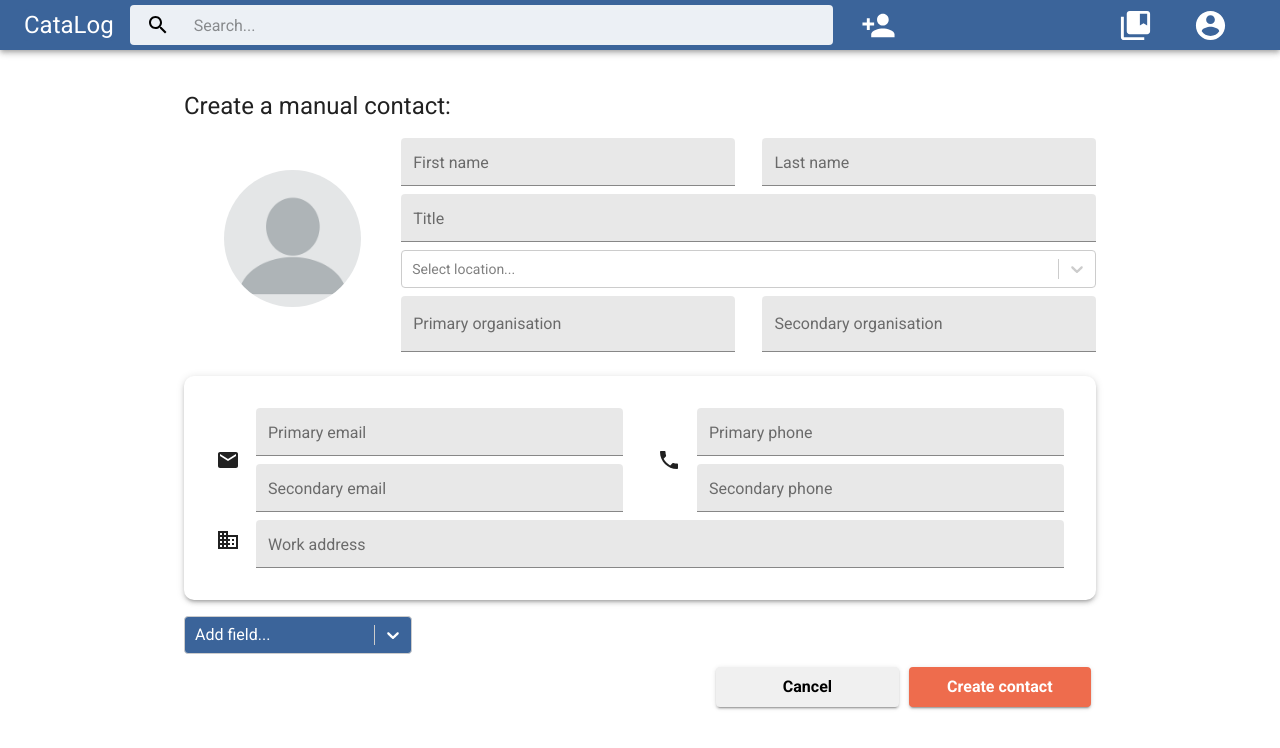
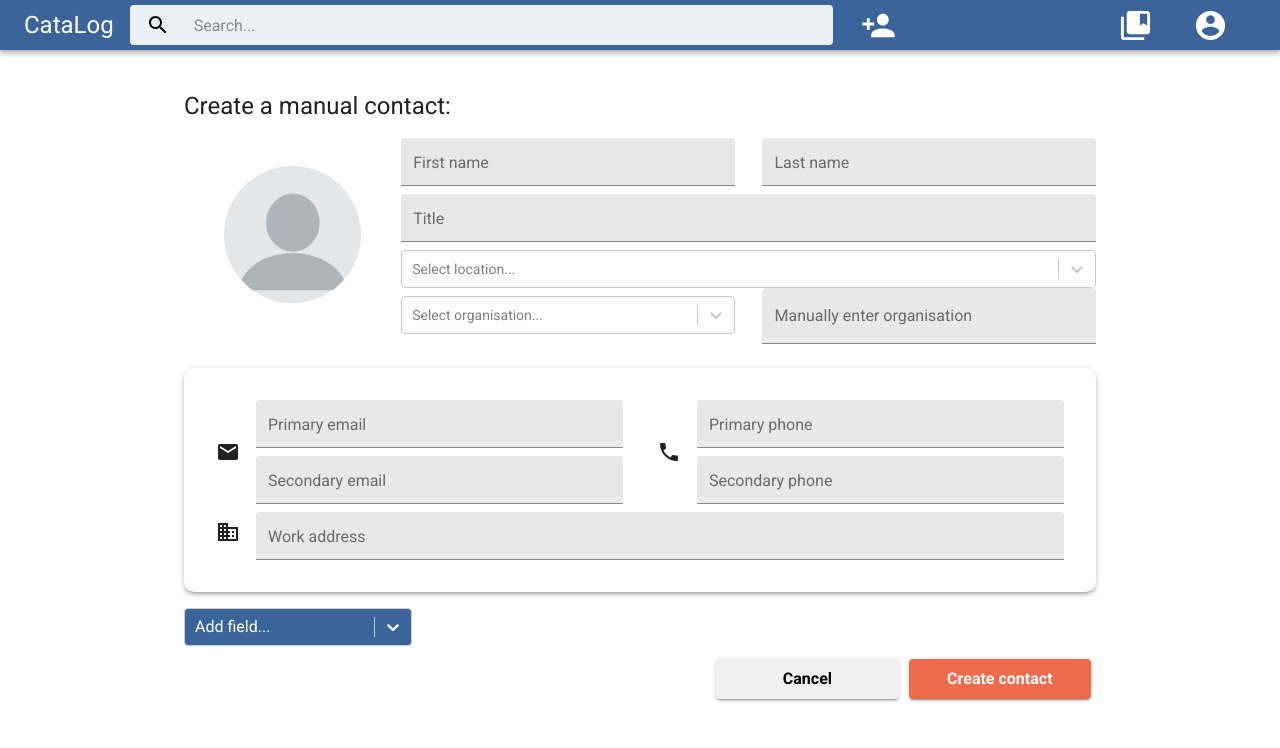
Before and after one commit to bawses/it-project-crm, a Next.js app: page /contacts/create in a window 1280 px wide. Shown: the top 748 px of the page. Built offline with nearby package versions, Linux system fonts and the light colour scheme; no server answers; sample sign-in values are in the browser's storage; a web font is replaced by a local one.

Commit message:
Complete organisation selector that fetches all organisations

```diff
--- a/components/cards/ContactHeader.tsx
+++ b/components/cards/ContactHeader.tsx
@@ -65,7 +65,7 @@ export default function ContactHeader({
           )}
         </div>
       )}
-      {type === "organisation" && (
+      {type === "organisation" && about && (
         <Paper
         elevation={3}
         className={classes.aboutSection}
--- /dev/null
+++ b/components/input/OrganisationInput.tsx
@@ -0,0 +1,71 @@
+import React from "react";
+import { makeStyles, TextField } from "@material-ui/core";
+import OrganisationSelector, { orgSelectValue } from "./OrganisationSelector";
+import { OnChangeValue } from "react-select";
+import { IOrganisation } from "../../lib/DataTypes";
+
+interface OrganisationInputProps {
+  selectedOrg: OnChangeValue<orgSelectValue, false> | null;
+  selectOnChange: (value: OnChangeValue<orgSelectValue, false>) => void;
+  organisations?: IOrganisation[];
+  manualValue: string;
+  manualOnChange: (event: any) => void;
+}
+
+export default function OrganisationInput({
+  selectedOrg,
+  selectOnChange,
+  organisations = [],
+  manualValue,
+  manualOnChange,
+}: OrganisationInputProps) {
+  const classes = useStyles();
+
+  return (
+    <div className={classes.responsiveRow}>
+      <div className={classes.responsiveField}>
+        <OrganisationSelector
+          selectedOrganisation={selectedOrg}
+          onChange={selectOnChange}
+          organisations={organisations}
+        />
+      </div>
+      <div
+        className={`${classes.responsiveField} ${classes.responsiveSpacing}`}
+      >
+        <TextField
+          id="manualOrganisation"
+          label="Manually enter organisation"
+          variant="filled"
+          fullWidth
+          value={manualValue}
+          onChange={manualOnChange}
+        />
+      </div>
+    </div>
+  );
+}
+
+const useStyles = makeStyles((theme) => ({
+  responsiveRow: {
+    display: "flex",
+    flexDirection: "row",
+    width: "100%",
+    justifyContent: "space-between",
+    [theme.breakpoints.down("xs")]: {
+      flexDirection: "column",
+      alignItems: "center",
+    },
+  },
+  responsiveField: {
+    width: "48%",
+    [theme.breakpoints.down("xs")]: {
+      width: "100%",
+    },
+  },
+  responsiveSpacing: {
+    [theme.breakpoints.down("xs")]: {
+      marginTop: theme.spacing(),
+    },
+  },
+}));
--- a/components/input/OrganisationSelector.tsx
+++ b/components/input/OrganisationSelector.tsx
@@ -1,12 +1,24 @@
 import React from "react";
-import { makeStyles } from "@material-ui/core";
+import { makeStyles, Container, Typography } from "@material-ui/core";
 import Select, { OnChangeValue } from "react-select";
-import { SelectValue } from "../tables/contactsTableTags";
 import { IOrganisation } from "../../lib/DataTypes";
+import DEFAULT_IMAGE from "../../assets/building-1062.png";
+import Image from "next/image";
+
+type orgType = {
+  id: string;
+  name: string;
+  imageUrl?: string;
+};
+
+export type orgSelectValue = {
+  value: orgType;
+  label: string;
+};
 
 interface OrganisationSelectorProps {
-  selectedOrganisation: OnChangeValue<SelectValue, false> | null;
-  onChange: (value: OnChangeValue<SelectValue, false>) => void;
+  selectedOrganisation: OnChangeValue<orgSelectValue, false> | null;
+  onChange: (value: OnChangeValue<orgSelectValue, false>) => void;
   organisations?: IOrganisation[];
 }
 
@@ -17,13 +29,38 @@ export default function OrganisationSelector({
 }: OrganisationSelectorProps) {
   const classes = useStyles();
 
+  const formatOptionLabel = ({ value, label }: orgSelectValue) => (
+    <div className={classes.selectOption}>
+      <div className={classes.imageDiv}>
+        <Image
+          className={classes.image}
+          src={
+            typeof value.imageUrl === "string" && value.imageUrl !== ""
+              ? value.imageUrl
+              : DEFAULT_IMAGE
+          }
+          alt="Profile picture"
+          width={22}
+          height={22}
+        />
+      </div>
+      <Typography>{label}</Typography>
+    </div>
+  );
+
   return (
     <div className={classes.topSpacing}>
       <Select
         instanceId="organisationSelector"
         options={organisations
-          .filter((org) => !selectedOrganisation || org._id !== selectedOrganisation.value)
-          .map((org) => ({ value: org._id, label: org.name }))}
+          .filter(
+            (org) =>
+              !selectedOrganisation || org._id !== selectedOrganisation.value.id
+          )
+          .map((org) => ({
+            value: { id: org._id, name: org.name, imageUrl: "" },
+            label: org.name,
+          }))}
         value={selectedOrganisation}
         onChange={onChange}
         isSearchable={true}
@@ -32,6 +69,8 @@ export default function OrganisationSelector({
         styles={{
           menu: (provided) => ({ ...provided, zIndex: 9999 }),
         }}
+        formatOptionLabel={formatOptionLabel}
+        menuPlacement="auto"
       />
     </div>
   );
@@ -41,4 +80,20 @@ const useStyles = makeStyles((theme) => ({
   topSpacing: {
     marginTop: theme.spacing(),
   },
+  selectOption: {
+    display: "flex",
+    flexDirection: "row",
+    justifyContent: "flex-start",
+    alignItems: "center",
+    margin: 5,
+    [theme.breakpoints.down("xs")]: {
+      margin: 2,
+    },
+  },
+  imageDiv: {
+    marginRight: 10,
+  },
+  image: {
+    borderRadius: "50%",
+  },
 }));
--- a/pages/contacts/create.tsx
+++ b/pages/contacts/create.tsx
@@ -8,7 +8,7 @@ import {
 import { Business } from "@material-ui/icons";
 import Image from "next/image";
 import DEFAULT_IMAGE from "../../assets/blank-profile-picture-973460_640.png";
-import React, { useEffect, useState } from "react";
+import React, { useCallback, useEffect, useState } from "react";
 import { OnChangeValue } from "react-select";
 import EditContactOptions from "../../components/buttons/EditContactOptions";
 import ExtraField from "../../components/input/ExtraField";
@@ -22,6 +22,10 @@ import PageLoadingBar from "../../components/PageLoadingBar";
 import { useRouter } from "next/router";
 import { getSession } from "next-auth/client";
 import { createContact_Manual } from "../../api_client/ContactClient";
+import OrganisationInput from "../../components/input/OrganisationInput";
+import { IOrganisation } from "../../lib/DataTypes";
+import { orgSelectValue } from "../../components/input/OrganisationSelector";
+import { getOrganisations } from "../../api_client/OrganisationClient";
 
 const useStyles = makeStyles((theme) => ({
   containerStyle: {
@@ -113,8 +117,13 @@ export type ExtraFieldType = {
 
 export default function CreateContact() {
   const classes = useStyles();
+  const [organisations, setOrganisations] = useState<IOrganisation[]>([]);
   const [location, setLocation] = useState<OnChangeValue<
     { value: string; label: string },
+    false
+  > | null>(null);
+  const [selectedOrg, setSelectedOrg] = useState<OnChangeValue<
+    orgSelectValue,
     false
   > | null>(null);
   const [fieldValues, setFieldValues] = useState<ContactDetailsType>({
@@ -174,6 +183,24 @@ export default function CreateContact() {
     }
     return data;
   };
+
+  const fetchOrganisations = useCallback(async () => {
+		try {
+			setIsLoading(true);
+			const allOrgs = await getOrganisations();
+			setOrganisations(allOrgs);
+			console.log(allOrgs);
+			setIsLoading(false);
+		} catch (e) {
+			/** TODO: redirect to error page */
+			console.log(e);
+			setIsLoading(false);
+		}
+	}, []);
+
+	useEffect(() => {
+		fetchOrganisations();
+	}, [fetchOrganisations]);
 
   const createNewContact = async () => {
     /** TODO: make alert or pop up if missing required fields */
@@ -327,17 +354,12 @@ export default function CreateContact() {
                 selectedLocation={location}
                 onChange={(value) => setLocation(value)}
               />
-              <ResponsiveFieldPair
-                leftId="primaryOrganisation"
-                leftLabel="Primary organisation"
-                leftValue={fieldValues.primaryOrg}
-                rightId="secondaryOrganisation"
-                rightLabel="Secondary organisation"
-                rightValue={fieldValues.secondaryOrg}
-                leftOnChange={(event) =>
-                  handleChange("primaryOrg", event.target.value)
-                }
-                rightOnChange={(event) =>
+              <OrganisationInput
+                selectedOrg={selectedOrg}
+                selectOnChange={(value) => setSelectedOrg(value)}
+                organisations={organisations}
+                manualValue={fieldValues.secondaryOrg || ""}
+                manualOnChange={(event) =>
                   handleChange("secondaryOrg", event.target.value)
                 }
               />
```
Also changed, not shown: pages/contacts/manual/edit/[contactId].tsx (+9 -14 lines), pages/organisations/[organisationId].tsx (+5 -4 lines), pages/profile/edit.tsx (+53 -39 lines).
